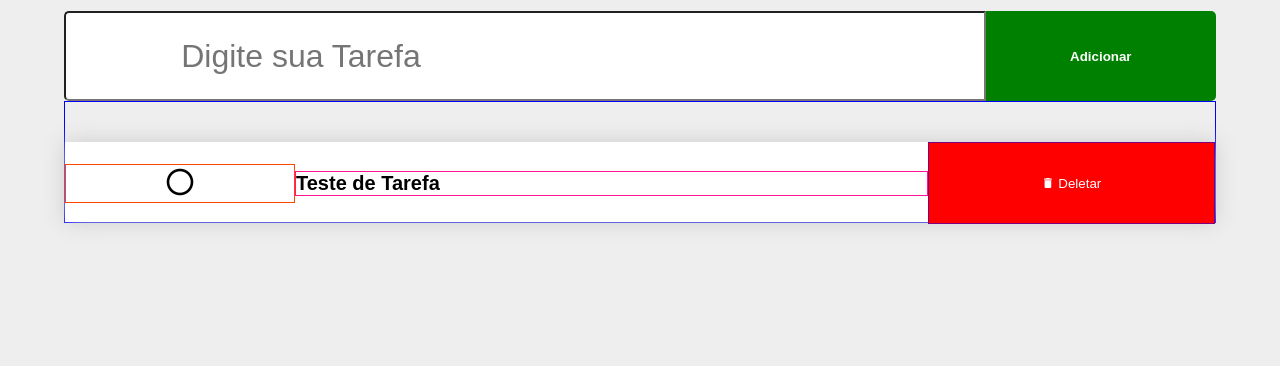
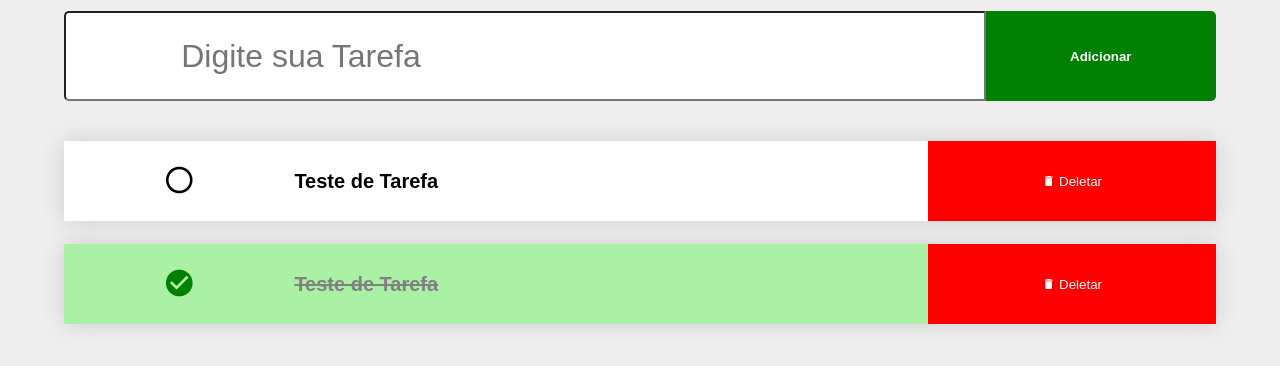
Before and after one commit to Fernanda-dev013/lista.de.tarefas, a plain HTML site: page index.html in a window 1280 px wide. Shown: the part 108-474 px from the top of the page. Drawn offline with Linux system fonts and the light colour scheme.

Commit message:
finalizando area de tarefas

```diff
--- a/css/estilo.css
+++ b/css/estilo.css
@@ -49,7 +49,7 @@ main{
   flex-flow: row wrap;
   width: 90%;
   margin: auto auto;
-  border: 1px solid blue;
+  /* border: 1px solid blue; */
   padding-top: 40px;
 }
 
@@ -62,25 +62,35 @@ main{
   height: 80px;
   width: 100%;
   box-shadow: 0 0 20px #ccc;
+  margin-bottom: 2%;
+}
+
+.itens.clicado{
+background: #aaf0a5;
+}
+
+.itens.clicado .nome{
+  text-decoration: line-through;
+  color: gray;
 }
 
 .icone{
   flex: 20%;
-  border: 1px solid orangered;
+  /* border: 1px solid orangered; */
   text-align: center;
   font-size: 2rem;
 }
 
 .nome{
   flex: 55%;
-  border: 1px solid deeppink;
+  /* border: 1px solid deeppink; */
   font-size: 20px;
   font-weight: bold;
 }
 
 .botao{
   flex: 25%;
-  border: 1px solid purple;
+  /* border: 1px solid purple; */
 }
 
 .delete{
@@ -91,3 +101,7 @@ main{
   height: 80px;
   width: 100%;
 }
+
+.mdi-check-circle{
+color: green;
+}
--- a/index.html
+++ b/index.html
@@ -27,6 +27,18 @@
         <button class="delete"><i class="mdi mdi-delete"></i> Deletar</button>
       </div>
     </div>
+
+    <div class="itens clicado">
+      <div class="icone">
+        <i class="mdi mdi-check-circle"></i>
+      </div>
+      <div class="nome">
+        Teste de Tarefa
+      </div>
+      <div class="botao">
+        <button class="delete"><i class="mdi mdi-delete"></i> Deletar</button>
+      </div>
+    </div>
   </main>
 
   <script src="js/controle.js"></script>
```
